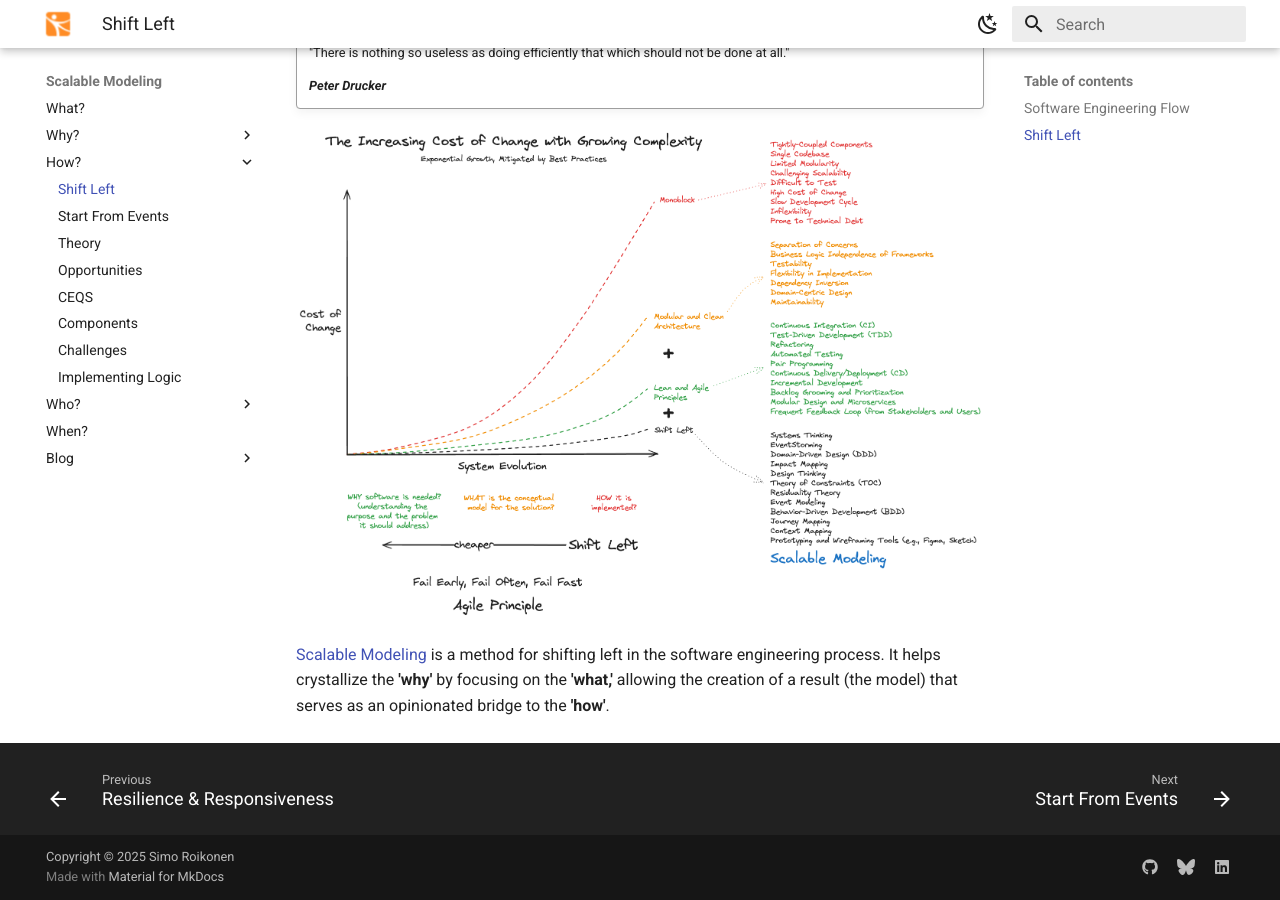
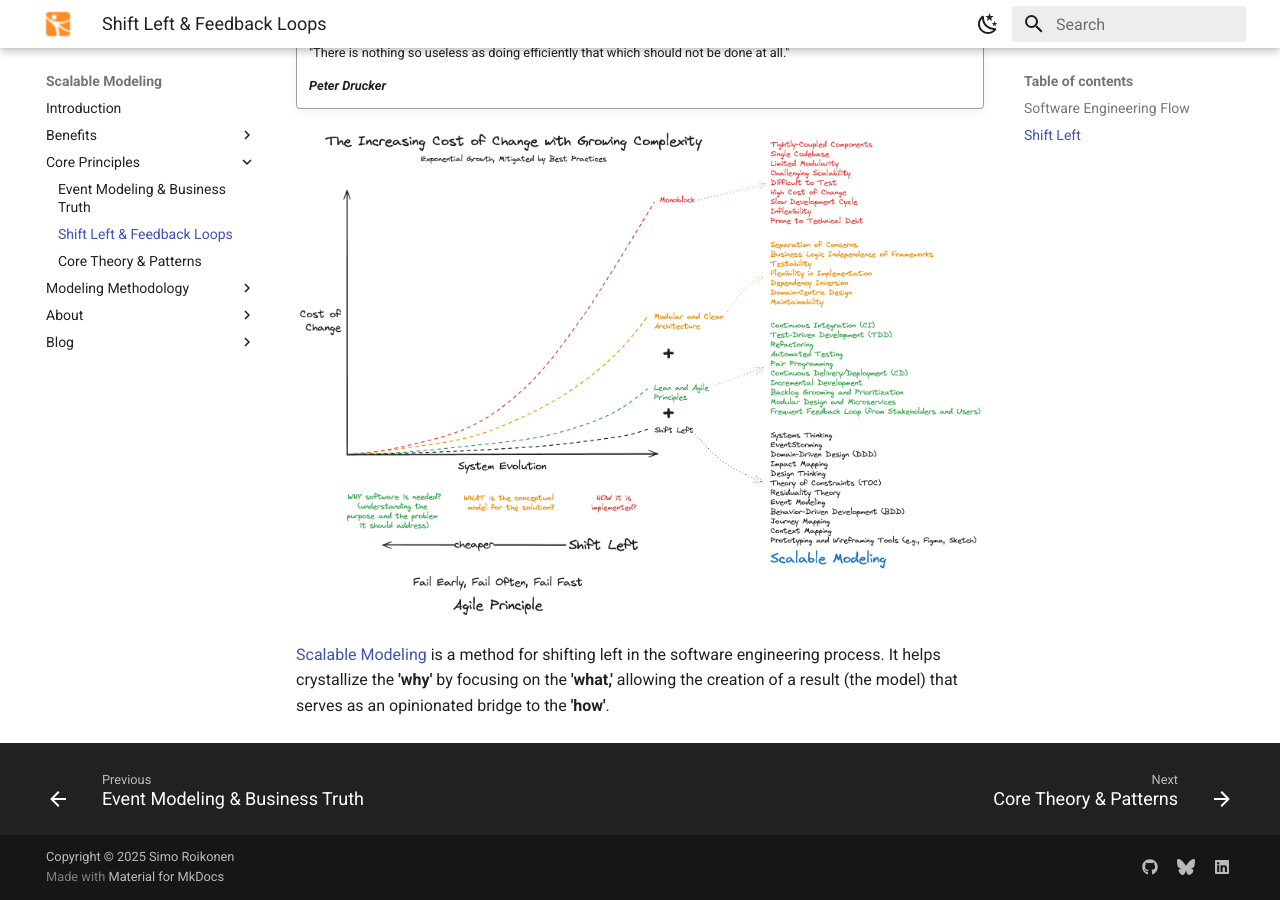
Before and after one commit to roikonen/scalablemodeling, an MkDocs documentation site: the page built from docs/shift-left.md, in a window 1280 px wide and 900 px high, scrolled down 1014 px. Built offline with MkDocs 1.6.1 and Material for MkDocs 9.7.7, drawn with Linux system fonts in a browser that asks for light colours; some of the changed text lies outside the part shown.

Commit message:
Updated Page tree structure and minor fixes

```diff
--- a/mkdocs.yml
+++ b/mkdocs.yml
@@ -14,25 +14,26 @@ site_description: >-
 
 # Page tree
 nav:
-  - What?: index.md
-  - Why?:
-    - Events: events.md
-    - Development Velocity & Quality: velocity-quality.md
-    - Scalability: scalability.md
-    - Resilience & Responsiveness: resilience.md
-  - How?:
-    - Shift Left: shift-left.md
-    - Start From Events: start-from-events.md
-    - Theory: theory.md
-    - Opportunities: opportunities.md
-    - CEQS: ceqs.md
-    - Components: components.md
-    - Challenges: challenges.md
-    - Implementing Logic: implementing-logic.md
-  - Who?:
-    - Author: simo-roikonen.md
-    - Credits: credits.md
-  - When?: when.md
+  - Introduction: index.md
+  - Benefits:
+      - Development Velocity & Quality: velocity-quality.md
+      - Scalability: scalability.md
+      - Resilience & Responsiveness: resilience.md
+  - Core Principles:
+      - Event Modeling & Business Truth: events.md
+      - Shift Left & Feedback Loops: shift-left.md
+      - Core Theory & Patterns: theory.md
+  - Modeling Methodology:
+      - Event-Driven Modeling: start-from-events.md
+      - Opportunities: opportunities.md
+      - CEQS Pattern: ceqs.md
+      - Components: components.md
+      - Implementing Business Logic: implementing-logic.md
+      - Challenges: challenges.md
+  - About:
+      - Author: simo-roikonen.md
+      - Credits: credits.md
+      - Version History: when.md
   - Blog:
       - blog/index.md
 
```
Also changed, not shown: docs/assets/images/business_logic.png, docs/assets/images/business_logic_dark.png, docs/assets/images/components_of_scalable_modeling.png, docs/assets/images/components_of_scalable_modeling_dark.png, docs/assets/images/policies_1.png, 4 other files.
